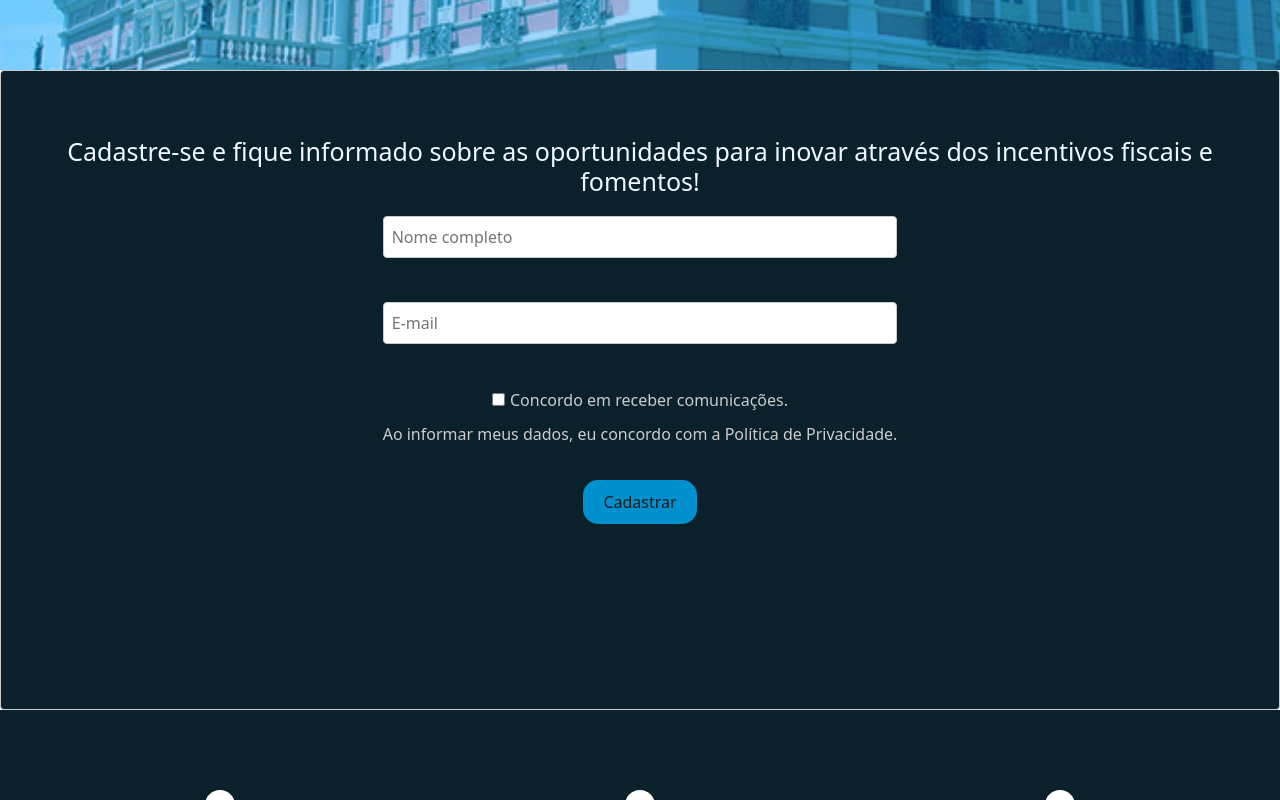
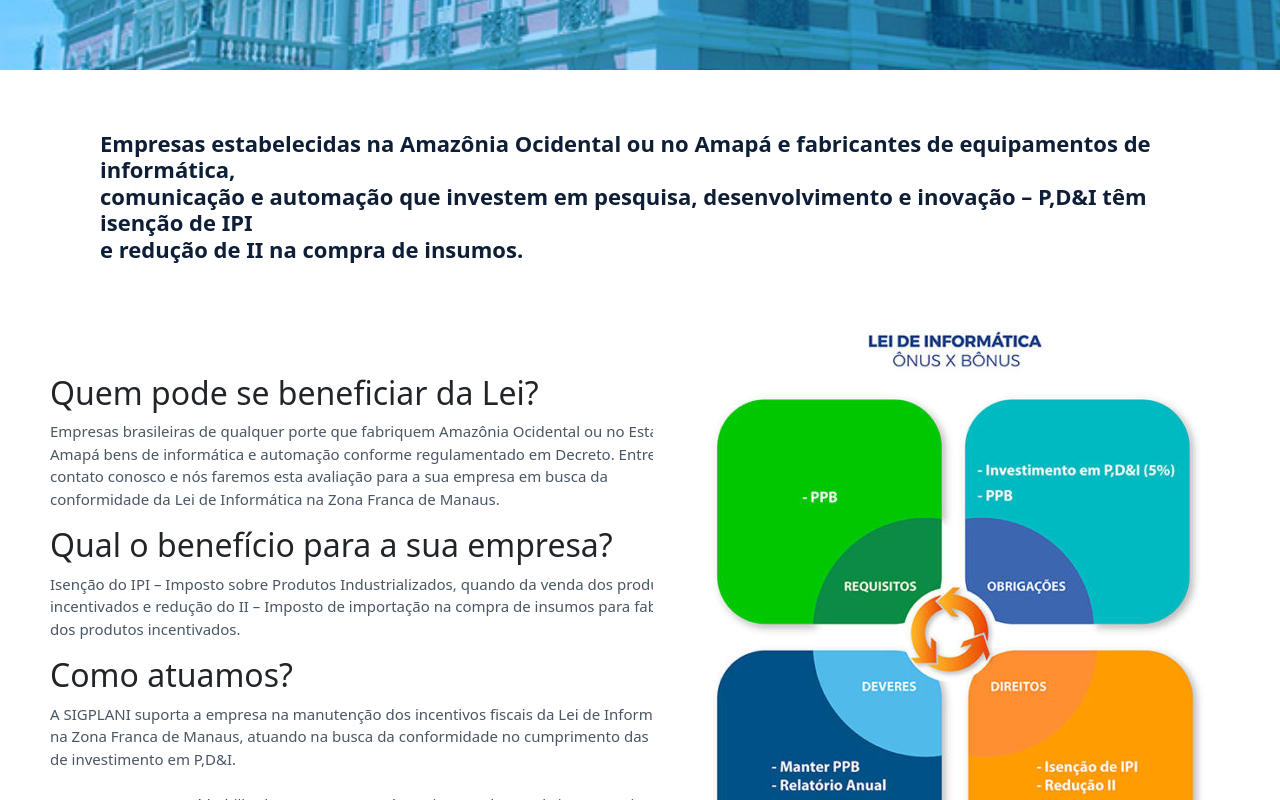
Before and after one commit to Marcos-Gabriell/Projeto-web-react, a React (Create React App) app: page /Lei-da-informatica-manus in a window 1280 px wide. Shown: the part 340-1140 px from the top of the page. Built offline with nearby package versions, Linux system fonts and the light colour scheme.

Commit message:
criação e teste do resposnviod a pagina Lei de Informática – Manaus

```diff
--- a/src/IncentivosFiscais.js
+++ b/src/IncentivosFiscais.js
@@ -34,7 +34,9 @@ function IncentivosFiscais() {
             <div className="image-container2">
               <img src={logoImg1} alt="Imagem" />
               <div className="image-caption">
+              <Link to="/Lei-da-informatica-manus">
                 <h4 className="text-center" style={{ color: '#3399CC' }}>Lei de Informática – Manaus</h4>
+                </Link>
                 <p className="text-center text-wrap">Empresas estabelecidas na Amazônia Ocidental ou no Amapá e fabricantes de equipamentos de informática, comunicação e automação que investem em pesquisa, desenvolvimento e inovação…</p>
               </div>
             </div>
--- a/src/leidainformatica.css
+++ b/src/leidainformatica.css
@@ -83,7 +83,7 @@
   display: flex;
   flex-wrap: wrap;
   align-items: flex-start;
-  justify-content: flex-end;
+  justify-content: flex-start; /* Centraliza os elementos ao lado esquerdo */
   background-color: #fff;
   width: 100vw;
 }
@@ -105,20 +105,23 @@
   display: flex;
   flex-direction: column;
   justify-content: center;
-  padding: 55px;
+  padding: 130px;
+  text-align: left; /* Alinha o texto à esquerda */
 }
 
 .text-containerr1 h2 {
   font-size: 28px;
   font-weight: bold;
   color: #1e7cff;
-  margin-bottom: 30px;
+  margin-bottom: 75px; /* Adicionado para criar espaço abaixo do <h2> */
 }
 
 .text-containerr1 p {
   font-size: 18px;
   color: rgb(73, 86, 99);
 }
+
+
 
 .containerr1 h4 {
   flex: 1 1 auto;
@@ -130,11 +133,21 @@
 }
 
 .infoo-imagee3 {
-  padding: 50px;
   display: flex;
-  flex-direction: column;
-  justify-content: center; /* Centraliza verticalmente */
-  align-items: center; /* Centraliza horizontalmente */
+  flex-wrap: wrap;
+  align-items: center;
+  justify-content: flex-end;
+  background-color: #fff;
+  width: 100vw;
+  margin-top: -650px; /* Adicione a margem superior desejada */
+  padding: 20px;
+  flex: 1 1 auto; /* Alterado para flex: 1 1 auto */
+  margin-left: auto;
+}
+
+.infoo-imagee3 img {
+  max-width: 75%; /* Defina o valor desejado para diminuir o tamanho */
+    height: auto; /* Ajusta a altura proporcionalmente */
 }
 
 /* Estilos para telas menores */
--- a/src/leidainformatica.js
+++ b/src/leidainformatica.js
@@ -44,15 +44,15 @@ function leidainformatica() {
             Informática, abrangendo o suporte ao processo de auditoria independente, quando <br/>
             aplicável.</p>
         </div>
-        <div className="image-containerr1">
-        <img src={logoImg3} alt="Imagem" />
-        </div>
         <div className="text-containerr1">
             <h2>Se a sua empresa não está habilitada, nós elaboramos o pleito de PPB.</h2>
             <p>Se a sua empresa está habilitada, nós gerimos todas as obrigações oriundas da Lei, desde <br/>
             a inclusão de um produto ou modelo, da orientação para a geração do crédito financeiro,<br/>
             da análise de enquadrabilidade dos projetos de P,D&I, até a elaboração do RDA – Relatório <rb/>
             Demonstrativo da Lei de Informática.</p>
+        </div>
+        <div className="image-containerr1">
+        <img src={logoImg3} alt="Imagem" />
         </div>
         <h4>São mais de 25 anos de experiência na gestão da Lei de Informática à disposição para que este incentivo seja estratégico na sua empresa!</h4>
       </div>
--- a/src/paginaclientes.js
+++ b/src/paginaclientes.js
@@ -24,7 +24,7 @@ function paginaclientes() {
            <h1>Clientes</h1>
         </div>
         <div className='titulo-2-pagina' >
-          <h1>Implantação e gestão do processo de utilização de incentivos fiscais para pesquisa, desenvolvimento e <br/>
+            <h1>Implantação e gestão do processo de utilização de incentivos fiscais para pesquisa, desenvolvimento e <br/>
              inovação em empresas de pequeno, médio e grande porte nos mais diversificados segmentos.</h1><br/>
              <p>Conheça alguns dos nossos clientes: </p>
         </div>
--- a/src/paginaconteudo.css
+++ b/src/paginaconteudo.css
@@ -10,7 +10,3 @@
   font-family: 'Roboto Condensed', sans-serif;
   color: #fff;
 }
-
-.tituloo-principal7 {
-
-}
--- a/src/paginainformanus.css
+++ b/src/paginainformanus.css
@@ -59,3 +59,54 @@
     font-size: 35px;
   }
 }
+
+.coontainerr2 {
+  flex: 1 1 auto;
+  display: flex;
+  flex-direction: column;
+  justify-content: center;
+  padding: 50px;
+}
+
+.coontainerr2 h1 {
+  font-size: 22px;
+  font-weight: bold;
+  color: #0d1e36;
+  margin-bottom: 30px;
+}
+
+.texxt-containerr2 p {
+  font-size: 15px;
+  color: rgb(73, 86, 99);
+}
+
+.imagee-containerr2 {
+  display: flex;
+  flex-wrap: wrap;
+  align-items: center;
+  justify-content: flex-end;
+  background-color: #fff;
+  width: 100vw;
+  margin-top: -650px; /* Adicione a margem superior desejada */
+}
+
+
+.imagee-containerr2 {
+  padding: 20px;
+  flex: 1 1 auto; /* Alterado para flex: 1 1 auto */
+  margin-left: auto; /* Alterado para margin-left: auto */
+}
+
+.imagee-containerr2 img {
+  max-width: 75%; /* Defina o valor desejado para diminuir o tamanho */
+  height: auto; /* Ajusta a altura proporcionalmente */
+}
+@media (max-width: 768px) {
+  .imagee-containerr2 {
+    padding: 20px;
+    margin-top: 30px;
+  }
+  .coontainerr2 h1 {
+    font-size: 15px;
+  }
+}
--- a/src/paginainformanus.js
+++ b/src/paginainformanus.js
@@ -4,7 +4,7 @@ import MyCadastro from './MyCadastro';
 import End from './End';
 import Myrodape from './Myrodape';
 import logoImg from './img/imginformanaus.jpg';
-import logoImg1 from './img/img1.png';
+import logoImg1 from './img/imgformaticamanus.png';
 
 function paginainformanus() {
   return (
@@ -15,7 +15,40 @@ function paginainformanus() {
        <p className="imagee-texxtt8">INCENTIVOS FISCAIS</p>
         <h1>Lei de Informática – Manaus</h1>
       </div>
+      <br/>
       </div>
+
+
+      <div className="coontainerr2">
+            <h1>Empresas estabelecidas na Amazônia Ocidental ou no Amapá e fabricantes de equipamentos de informática, <br/>
+            comunicação e automação que investem em pesquisa, desenvolvimento e inovação – P,D&I têm isenção de IPI <br/>
+            e redução de II na compra de insumos.</h1><br/><br/><br/>
+            <div className="texxt-containerr2">
+            <h2>Quem pode se beneficiar da Lei?</h2>
+            <p>Empresas brasileiras de qualquer porte que fabriquem Amazônia Ocidental ou no Estado do <br/>
+             Amapá bens de informática e automação conforme regulamentado em Decreto. Entre em <br/>
+             contato conosco e nós faremos esta avaliação para a sua empresa em busca da <br/>
+             conformidade da Lei de Informática na Zona Franca de Manaus.</p>
+        </div>
+        <div className="texxt-containerr2">
+            <h2>Qual o benefício para a sua empresa?</h2>
+            <p>Isenção do IPI – Imposto sobre Produtos Industrializados, quando da venda dos produtos <br/>
+            incentivados e redução do II – Imposto de importação na compra de insumos para fabricação <br/>
+             dos produtos incentivados.</p>
+        </div>
+        <div className="texxt-containerr2">
+            <h2>Como atuamos?</h2>
+            <p>A SIGPLANI suporta a empresa na manutenção dos incentivos fiscais da Lei de Informática <br/>
+             na Zona Franca de Manaus, atuando na busca da conformidade no cumprimento das obrigações <br/>
+              de investimento em P,D&I.<br/><br/>
+               Se asua empresa está habilitada na SUFRAMA, nós gerimos todas as obrigações oriundas da Lei, <br/>
+               desde a inclusão de um produto ou modelo, da análise de enquadrabilidade dos projetos de <br/>
+               P,D&I, até a prestação de contas.</p>
+        </div>
+      </div>
+         <div className="imagee-containerr2">
+         <img src={logoImg1} alt="Imagem" />
+        </div>
       <MyCadastro />
       <End />
       <Myrodape />
```
Also changed, not shown: src/img/imgformaticamanus.png (added). Lines whose indentation alone changed are shown as unchanged.
